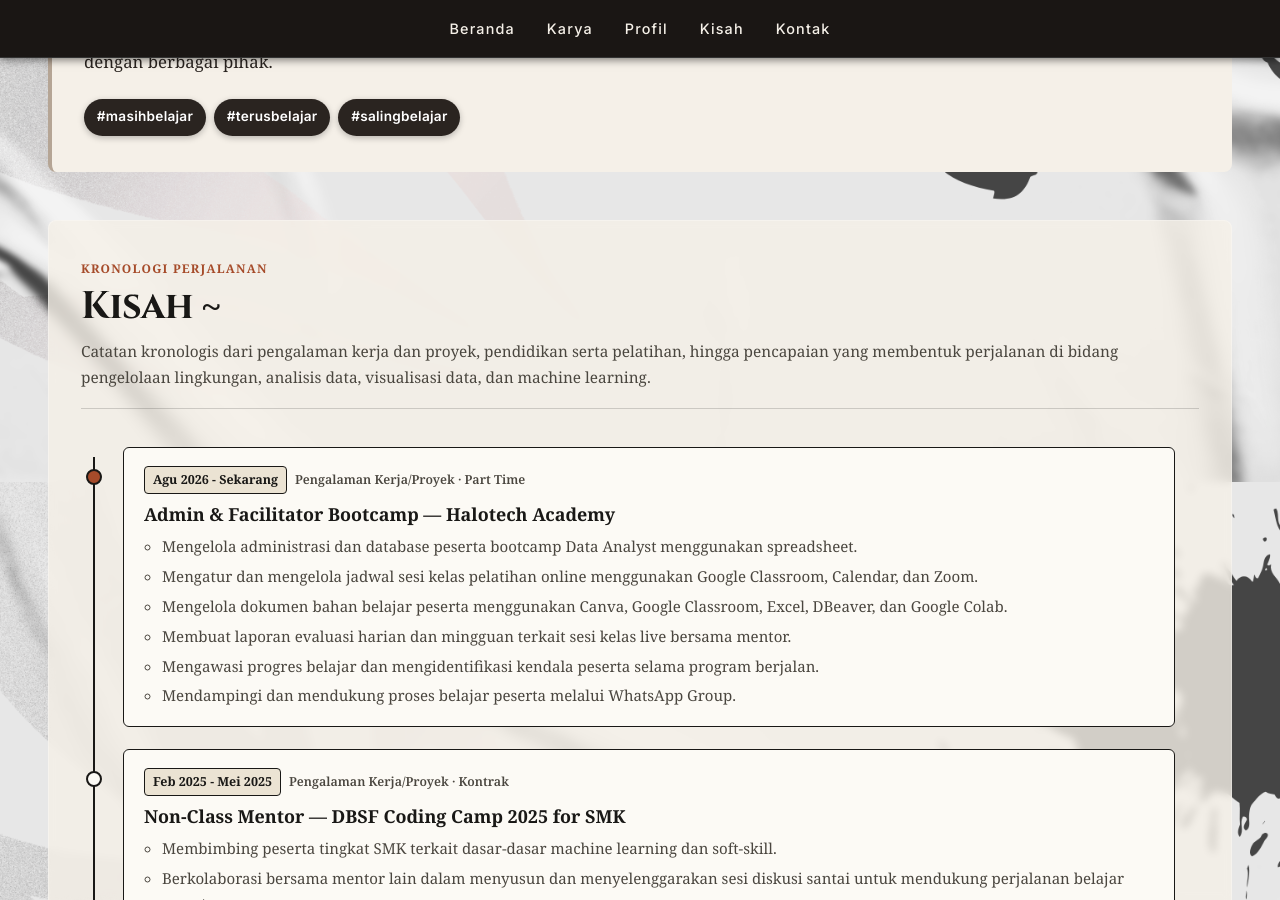
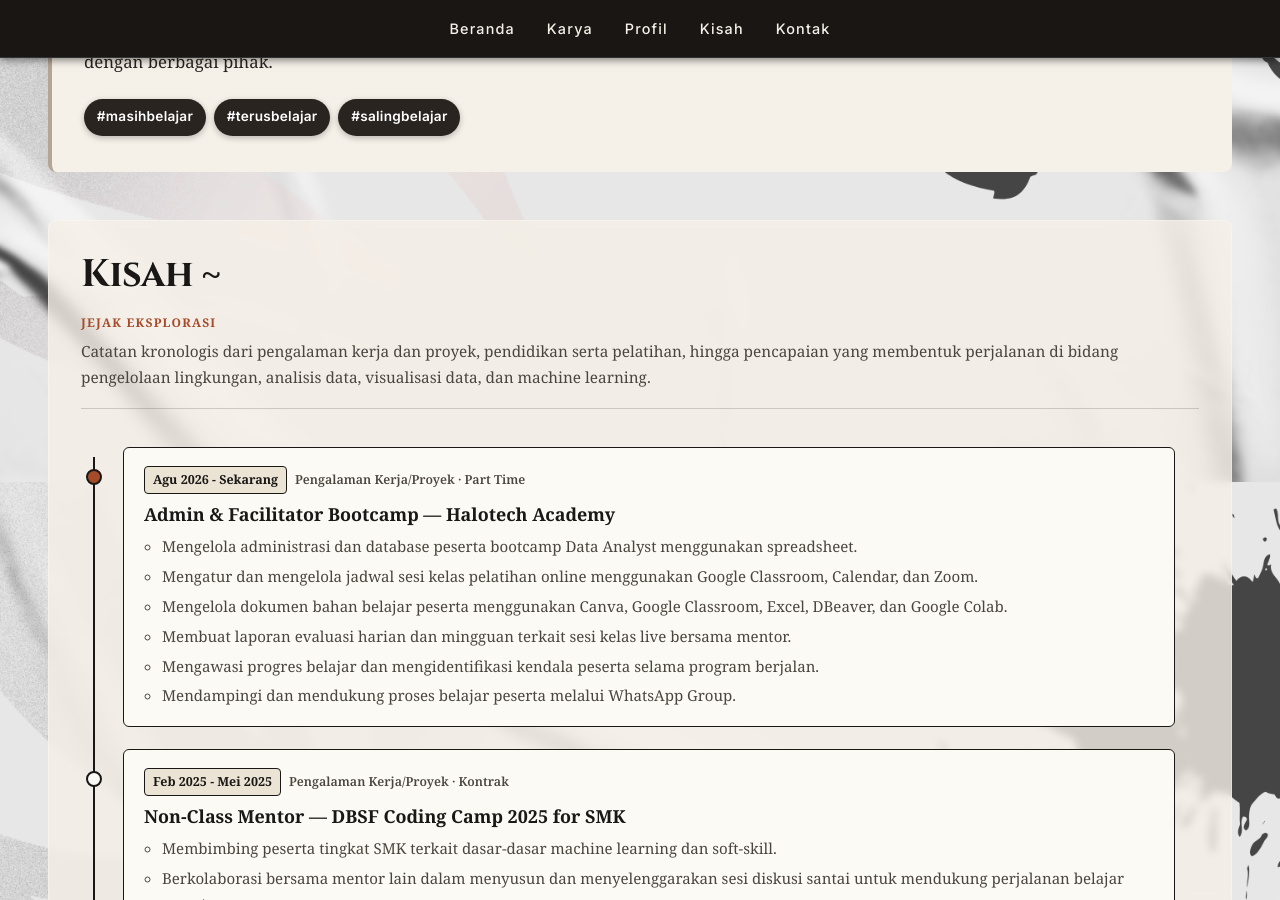
Before and after one commit to Sulbae/Sulbae.github.io, a Jekyll site: the page built from index.md, in a window 1280 px wide and 900 px high, scrolled down 2218 px. Built offline with Jekyll 4.4.1, drawn with Linux system fonts in a browser that asks for light colours.

Commit message:
Update kisah.html

```diff
--- a/_includes/kisah.html
+++ b/_includes/kisah.html
@@ -1,8 +1,8 @@
 <section id="kisah" class="kisah-section" aria-labelledby="kisah-heading">
   <div class="kisah-container">
     <header class="kisah-header">
-      <span class="kisah-kicker">Kronologi Perjalanan</span>
       <h2 id="kisah-heading" class="kisah-title">Kisah ~</h2>
+      <span class="kisah-kicker">Jejak Eksplorasi</span>
       <p class="kisah-intro">
         Catatan kronologis dari pengalaman kerja dan proyek, pendidikan serta pelatihan, hingga
         pencapaian yang membentuk perjalanan di bidang pengelolaan lingkungan, analisis data,
```
